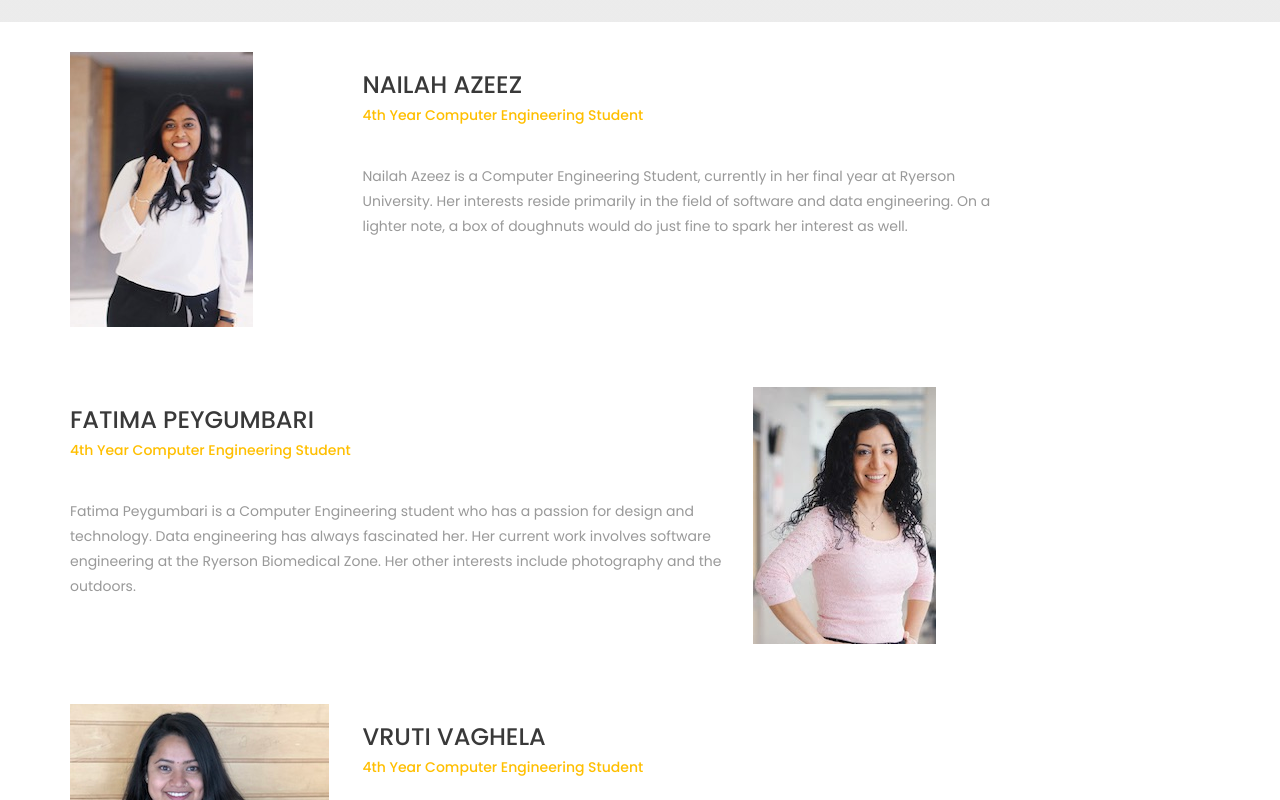
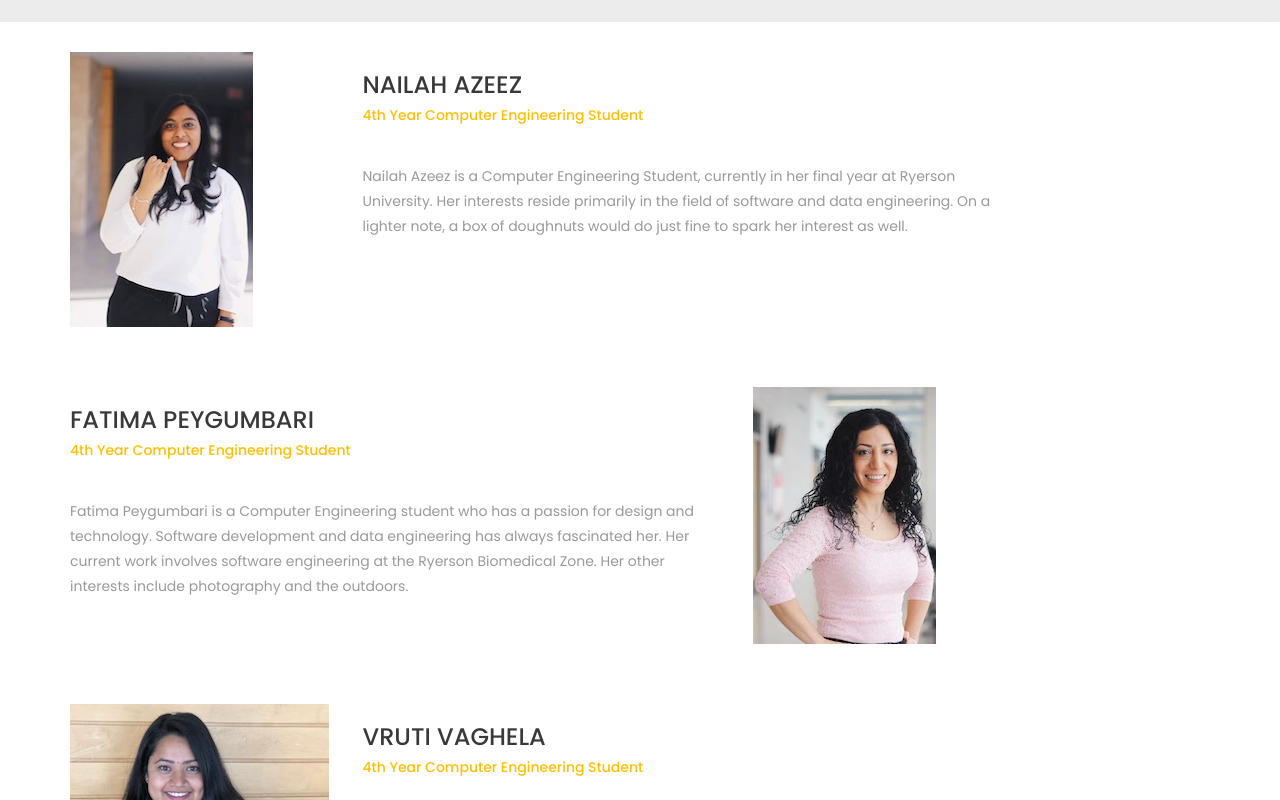
Before and after one commit to tabelsearch/tablesearcheb01, a plain HTML site: page about.html in a window 1280 px wide. Shown: the part 395-1195 px from the top of the page. Drawn offline with Linux system fonts and the light colour scheme; grey boxes are pictures that could not be loaded; files whose address does not match are found by name.

Commit message:
Update about.html

```diff
--- a/about.html
+++ b/about.html
@@ -99,7 +99,7 @@
            <h3 class="uppercase">Fatima Peygumbari </h3>
            <h5>4th Year Computer Engineering Student</h5>
            <div class="h-30"></div>
-            <p>Fatima Peygumbari is a Computer Engineering student who has a passion for design and technology. Data engineering has always fascinated her. Her current work involves software engineering at the Ryerson Biomedical Zone. Her other interests include photography and the outdoors. </p>
+            <p>Fatima Peygumbari is a Computer Engineering student who has a passion for design and technology. Software development and data engineering has always fascinated her. Her current work involves software engineering at the Ryerson Biomedical Zone. Her other interests include photography and the outdoors. </p>
 
             <p></p>
             <div class="h-10"></div>
```
